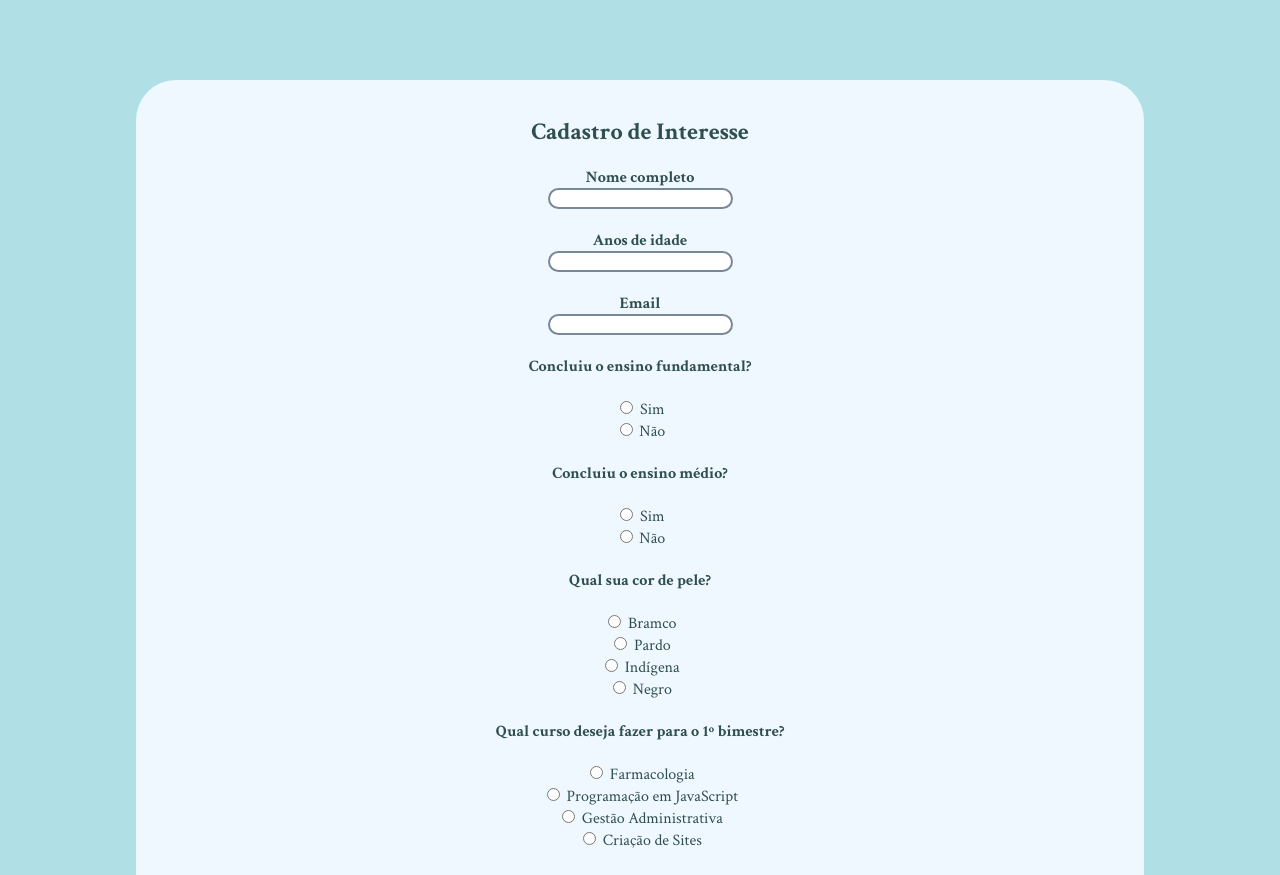
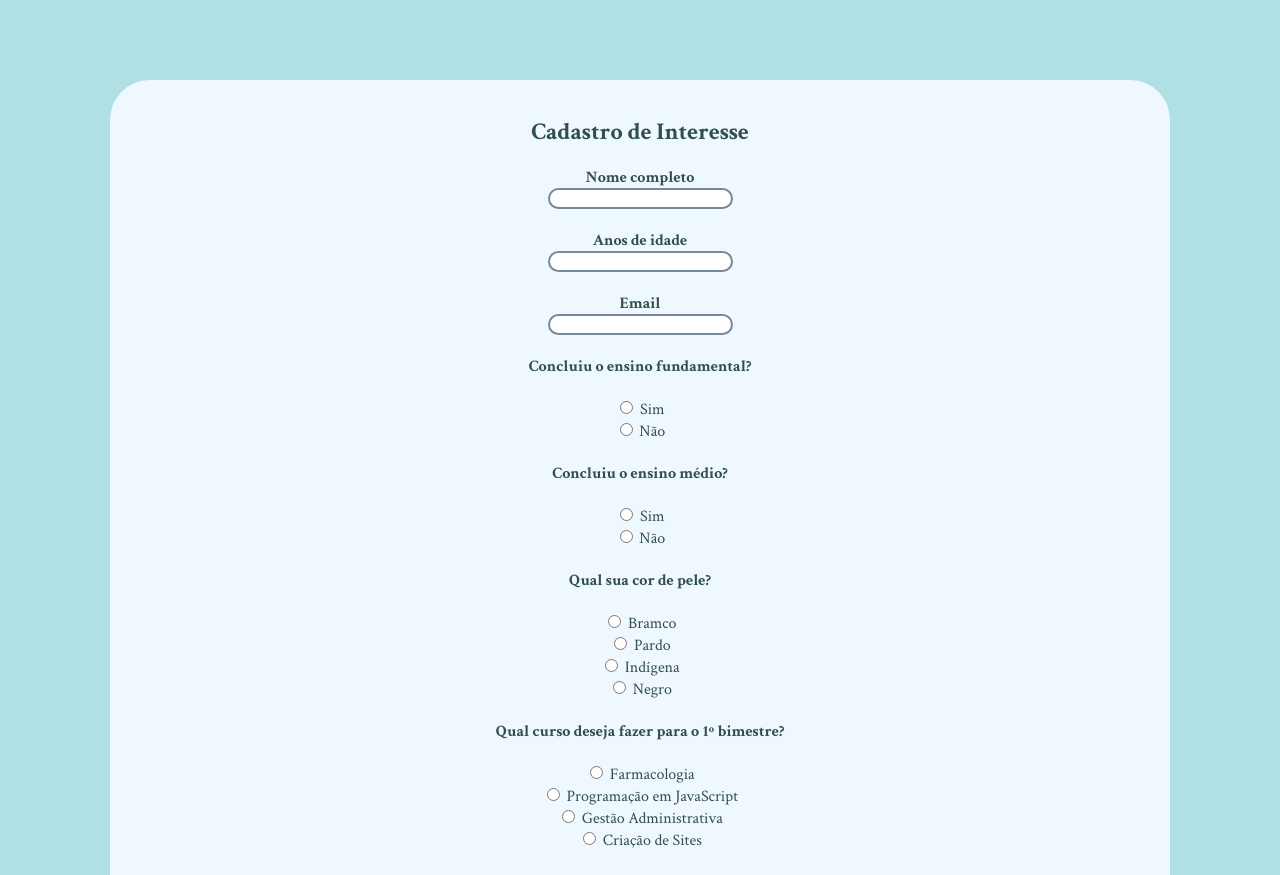
Before and after one commit to WLopesF/Credentials-Form, a plain HTML site: page index.html in a window 1280 px wide. Shown: the top 875 px of the page. Drawn offline with Linux system fonts and the light colour scheme.

Commit message:
Atualizar o style.css

```diff
--- a/style.css
+++ b/style.css
@@ -7,7 +7,7 @@ form {
     display: flex;
     text-align: center;
     flex-direction: column;
-    margin: 10vh 10vw 10vh 10vw;
+    margin: 10vh 8vw 10vh 8vw;
     padding: 1em;
     background-color: aliceblue;
     border-radius: 2.5em;
```
